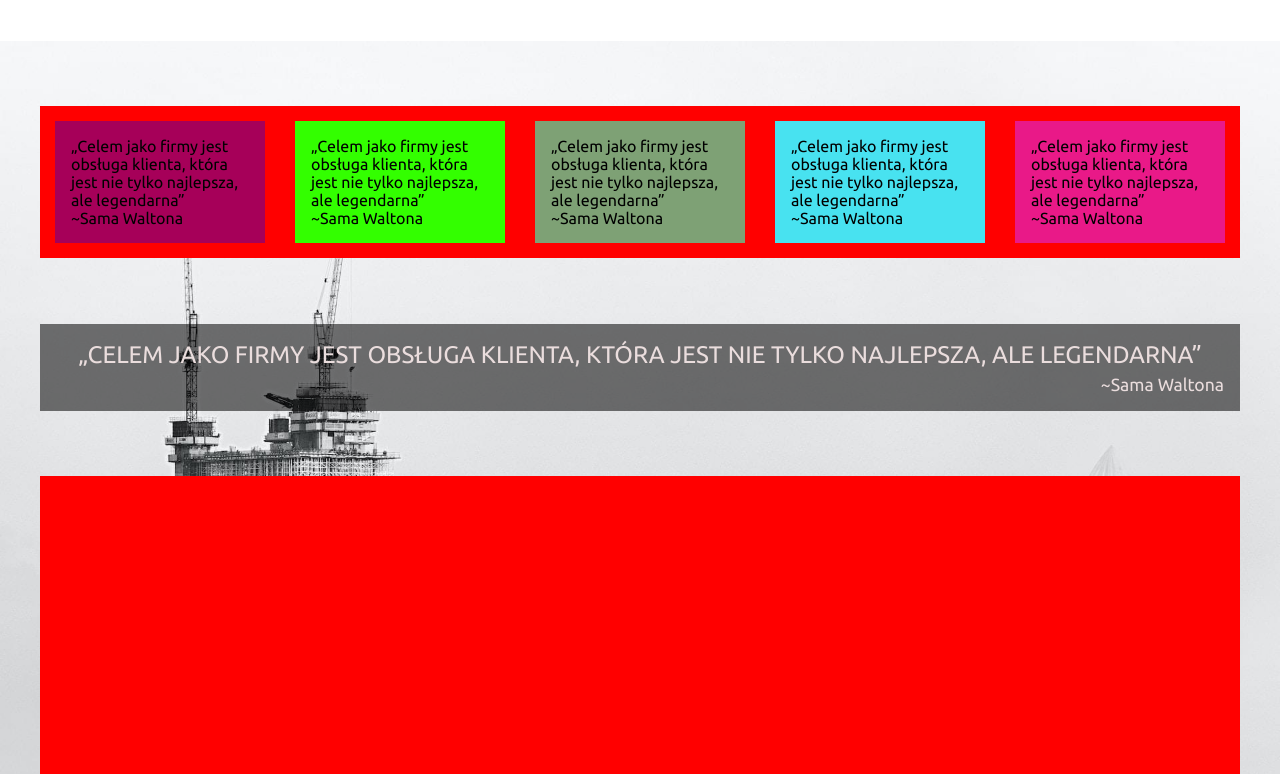
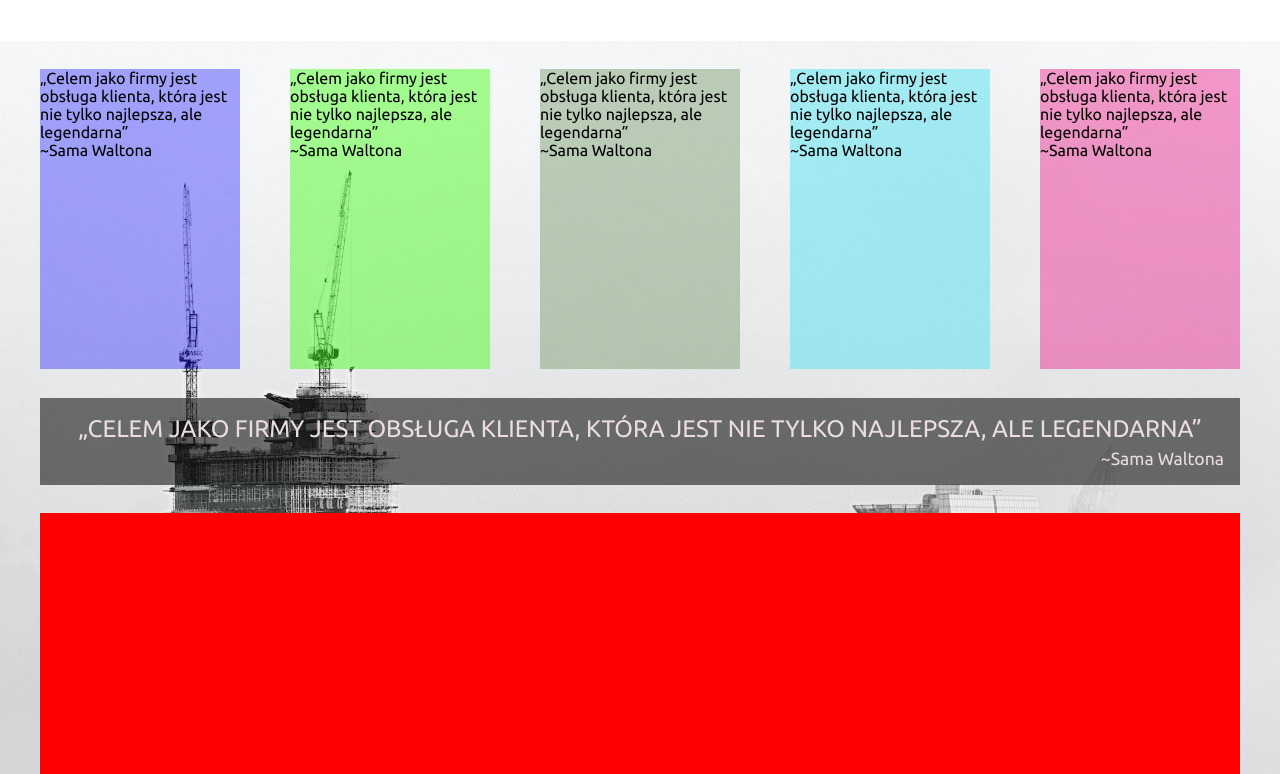
Before and after one commit to k4mlas/Mega-System, a website: page index.html in a window 1280 px wide. Shown: the part 2704-3478 px from the top of the page. Drawn offline with Linux system fonts and the light colour scheme.

Commit message:
section opinions

```diff
--- a/index.html
+++ b/index.html
@@ -318,35 +318,35 @@
         <section class="boardQuote">
             <div class="boardQuote__body wrapper">
                 <div class="boardQuote__body__opinionsOne">
-                    <div class="boardQuote__body__opinionsOne__one">
+                    <div class="boardQuote__body__opinionsOne__one box">
                         <p class="boardQuote__body__opinionsOne__one__text">„Celem jako firmy jest obsługa klienta,
                             która jest nie
                             tylko
                             najlepsza, ale legendarna”</p>
                         <p class="boardQuote__body__opinionsOne__one__author">~Sama Waltona</p>
                     </div>
-                    <div class="boardQuote__body__opinionsOne__two">
+                    <div class="boardQuote__body__opinionsOne__two box">
                         <p class="boardQuote__body__opinionsOne__two__text">„Celem jako firmy jest obsługa klienta,
                             która jest nie
                             tylko
                             najlepsza, ale legendarna”</p>
                         <p class="boardQuote__body__opinionsOne__two__author">~Sama Waltona</p>
                     </div>
-                    <div class="boardQuote__body__opinionsOne__three">
+                    <div class="boardQuote__body__opinionsOne__three box">
                         <p class="boardQuote__body__opinionsOne__three__text">„Celem jako firmy jest obsługa klienta,
                             która jest nie
                             tylko
                             najlepsza, ale legendarna”</p>
                         <p class="boardQuote__body__opinionsOne__three__author">~Sama Waltona</p>
                     </div>
-                    <div class="boardQuote__body__opinionsOne__four">
+                    <div class="boardQuote__body__opinionsOne__four box">
                         <p class="boardQuote__body__opinionsOne__four__text">„Celem jako firmy jest obsługa klienta,
                             która jest nie
                             tylko
                             najlepsza, ale legendarna”</p>
                         <p class="boardQuote__body__opinionsOne__four__author">~Sama Waltona</p>
                     </div>
-                    <div class="boardQuote__body__opinionsOne__five">
+                    <div class="boardQuote__body__opinionsOne__five box">
                         <p class="boardQuote__body__opinionsOne__five__text">„Celem jako firmy jest obsługa klienta,
                             która jest nie
                             tylko
--- a/src/sass/style.scss
+++ b/src/sass/style.scss
@@ -358,44 +358,38 @@ body {
 		}
 		&__opinionsOne {
 			display: flex;
-			justify-content: space-evenly;
+		width: 100%;
+
+			justify-content: space-between;
 			align-items: center;
-background-color: red;
+			// background-color: red;
 
 			// height: 300px;
 
-
+			.box {
+				width: 200px;
+				height: 300px;
+			}
 			&__one {
 
-			margin: 15px;
 
-				padding: 1rem;
 				background-color: rgba(0, 0, 255, 0.349);
 			}
-			&__two{
-				margin: 15px;
-				padding: 1rem;
-				background-color: rgb(51, 255, 0);
+			&__two {
+				background-color: rgba(51, 255, 0, 0.428);
 			}
-			&__three{
-				margin: 15px;
-				padding: 1rem;
-				background-color: rgb(126, 161, 117);
+			&__three {
+				background-color: rgba(126, 161, 117, 0.499);
 			}
-			&__four{
-				margin: 15px;
-				padding: 1rem;
-				background-color: rgb(72, 226, 240);
+			&__four {
+				background-color: rgba(72, 226, 240, 0.467);
 			}
-			&__five{
-				margin: 15px;
-				padding: 1rem;
-				background-color: rgb(233, 25, 136);
+			&__five {
+				background-color: rgba(233, 25, 136, 0.43);
 			}
 		}
 		&__opinionsTwo {
-			display: flex;
-			flex-direction: row;
+
 
 			width: 100%;
 			height: 300px;
```
Also changed, not shown: dist/css/style.min.css, 1 other file.
